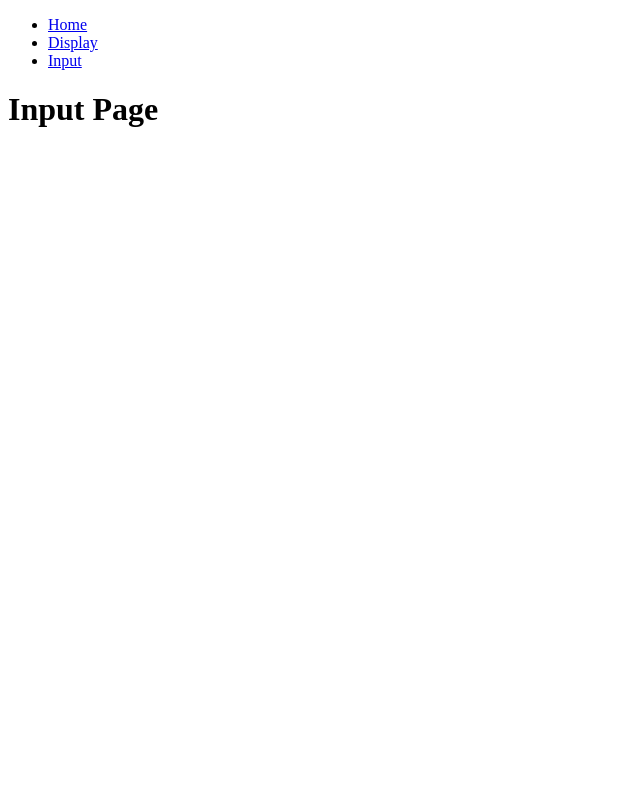
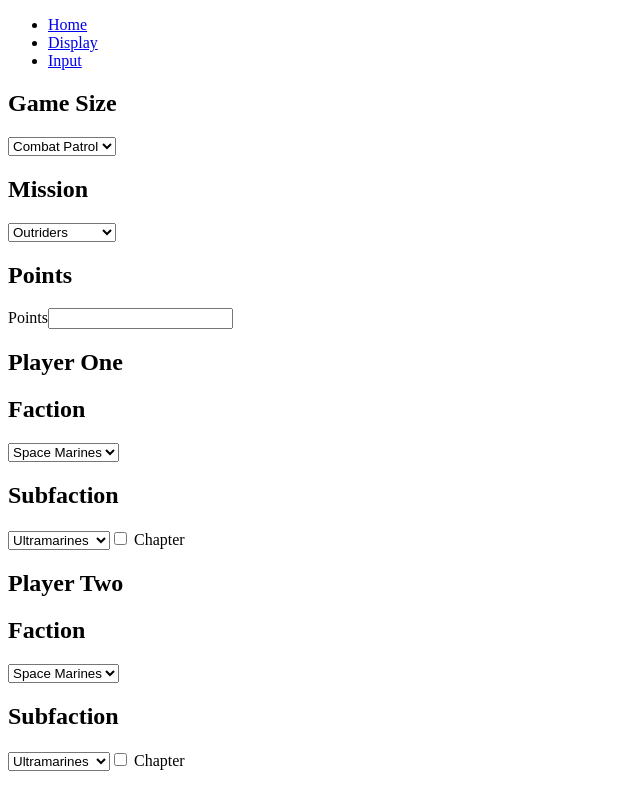
Before and after one commit to Pocketsdk/battletracker, a React (Create React App) app: page /Input in a window 1280 px wide. Shown: the whole page, without its empty margins (0-640 px from the left). Built offline with nearby package versions, Linux system fonts and the light colour scheme.

Commit message:
Built Faction, Subfaction, Mission lists. fleshed out input page more

```diff
--- a/src/components/Input.js
+++ b/src/components/Input.js
@@ -1,9 +1,14 @@
 import React from 'react';
+import PlayerOne from './PlayerOne';
+import PlayerTwo from './PlayerTwo';
+import Mission from './List/Mission';
 
 const Input = () => {
     return (
         <>
-            <h1>Input Page</h1>
+            <Mission />
+            <PlayerOne />
+            <PlayerTwo />
         </>
     );
 }
--- /dev/null
+++ b/src/components/List/Faction.js
@@ -0,0 +1,27 @@
+import React from 'react';
+
+const Faction = () => {
+    return (
+        <>
+            <h2>Faction</h2>
+            <select name="factions" id="factions">
+                <option value="space-marines">Space Marines</option>
+                <option value="necrons">Necrons</option>
+                <option value="tyranids">Tyranids</option>
+
+            </select>
+
+            <h2>Subfaction</h2>
+            <select name="sub-factions" id="sub-factions">
+                <option value="ultramarines">Ultramarines</option>
+                <option value="imperial-fists">Imperial Fists</option>
+                <option value="ravenguard">Ravenguard</option>
+            </select>
+
+            <input type="checkbox" id="custom" name="custom" value="Custom" />
+            <label for="custom"> Chapter</label>
+        </>
+    );
+}
+
+export default Faction;
--- /dev/null
+++ b/src/components/List/Mission.js
@@ -0,0 +1,27 @@
+import React from 'react';
+
+const Mission = () => {
+    return (
+        <>
+            <h2>Game Size</h2>
+            <select name="game-size" id="game-size">
+                <option value="combat-patrol">Combat Patrol</option>
+                <option value="incursion">Incursion</option>
+                <option value="strike-force">Strike Force</option>
+                <option value="onslaught">Onslaught</option>
+            </select>
+
+            <h2>Mission</h2>
+            <select name="missions" id="missions">
+                <option value="outriders">Outriders</option>
+                <option value="incisive-attack">Incisive Attack</option>
+                <option value="encircle">Encircle</option>
+            </select>
+
+            <h2>Points</h2>
+            <label for="points">Points</label>
+            <input type="number" id="points" name="points" />
+        </>
+    );
+}
+export default Mission;
--- a/src/components/PlayerOne.js
+++ b/src/components/PlayerOne.js
@@ -1,16 +1,13 @@
 import React from 'react';
+import Faction from './List/Faction';
 
 const PlayerOne = () => {
     return (
         <>
-            <h1>Player One</h1>
-            <select name="factions" id="factions">
-                <option value="space-marines">Space Marines</option>
-                <option value="necrons">Necrons</option>
-                <option value="tao">Tao</option>
-            </select>
+            <h2>Player One</h2>
+            <Faction />
         </>
     );
 }
 
-export default PlayerOne;
+export default PlayerOne;``
--- a/src/components/PlayerTwo.js
+++ b/src/components/PlayerTwo.js
@@ -1,9 +1,11 @@
 import React from 'react';
+import Faction from './List/Faction';
 
 const PlayerTwo = () => {
     return (
         <>
-            <h1>Player Two</h1>
+            <h2>Player Two</h2>
+            <Faction />
         </>
     );
 }
```
Also changed, not shown: 1 other file (tests, documents, lock files or other folders).
